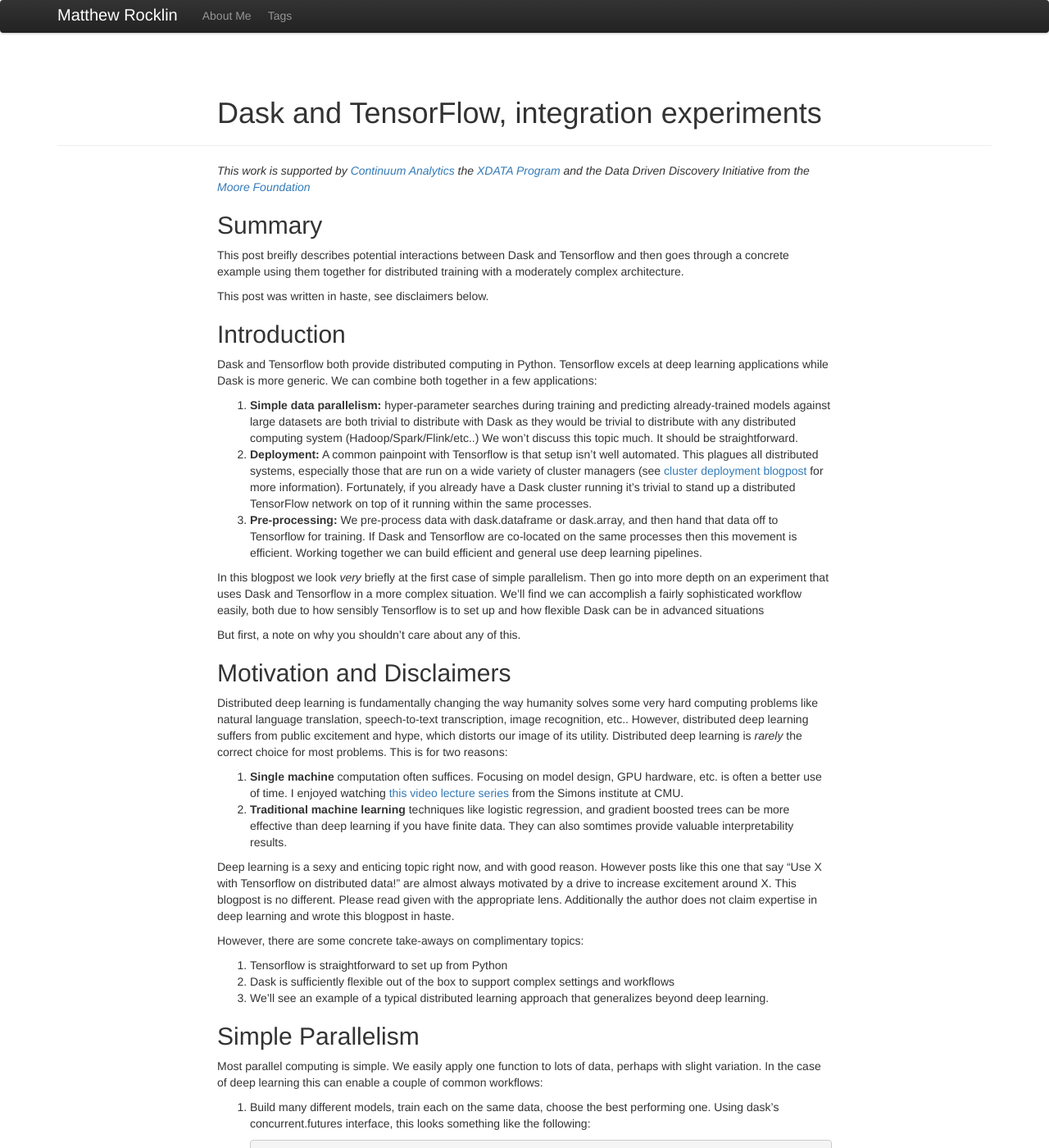
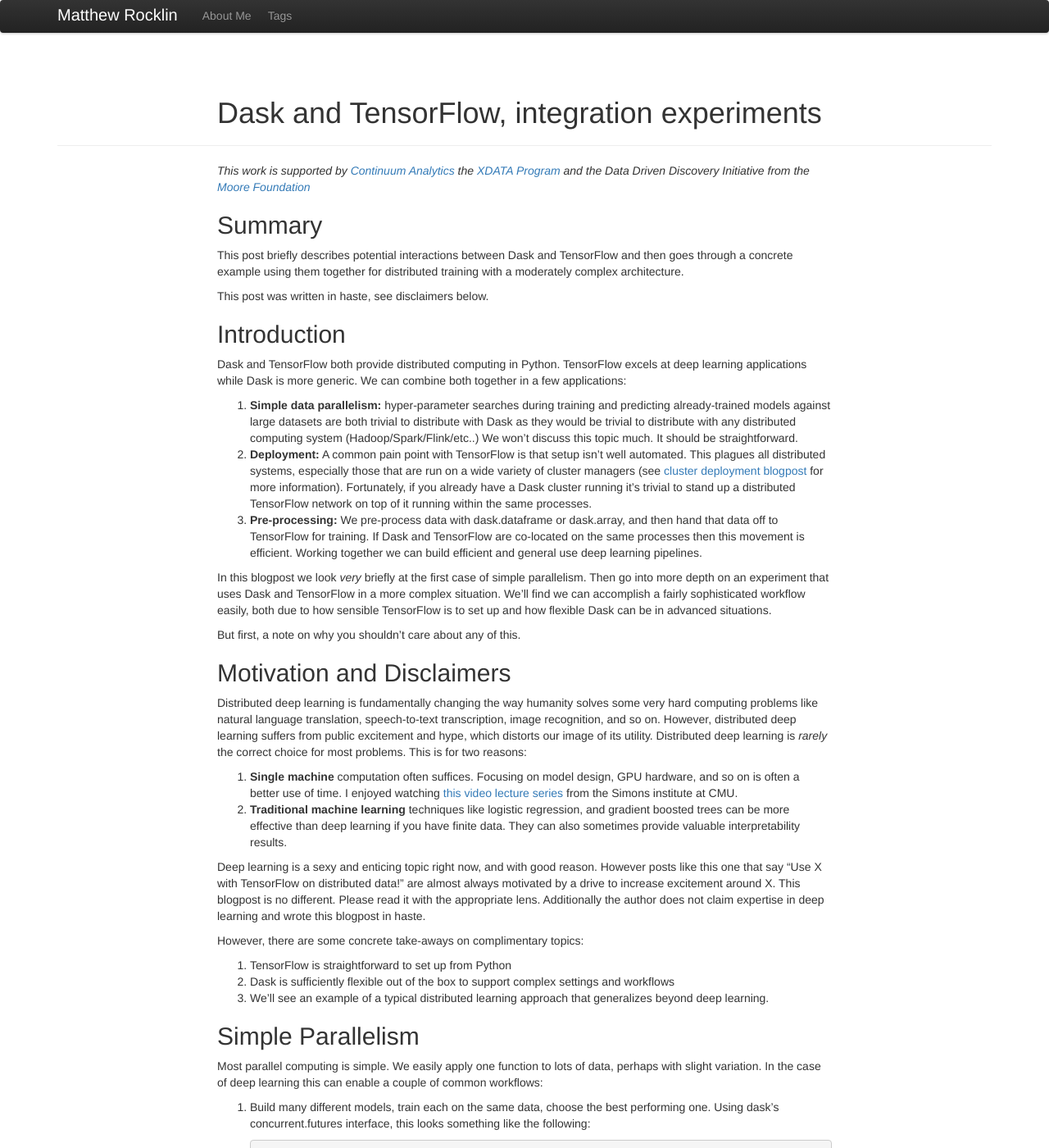
Before and after one commit to besyskymnbk/blog, a Jekyll site: the page built from _posts/work/2017-02-11-dask-tensorflow.md, in a window 1280 px wide and 1400 px high. Shown: the whole window at 82% size. Built offline with Jekyll 4.4.1, drawn with Linux system fonts in a browser that asks for light colours; comment, search, counter and statistics services are not loaded; some of the changed text lies outside the part shown.

Commit message:
spelling/capitalization/grammar tweaks
spelling/capitalization/grammar tweaks

````diff
--- a/_posts/work/2017-02-11-dask-tensorflow.md
+++ b/_posts/work/2017-02-11-dask-tensorflow.md
@@ -16,7 +16,7 @@ Foundation](https://www.moore.org/)*
 Summary
 -------
 
-This post breifly describes potential interactions between Dask and Tensorflow
+This post briefly describes potential interactions between Dask and TensorFlow
 and then goes through a concrete example using them together for distributed
 training with a moderately complex architecture.
 
@@ -26,8 +26,8 @@ This post was written in haste, see disclaimers below.
 Introduction
 ------------
 
-Dask and Tensorflow both provide distributed computing in Python.
-Tensorflow excels at deep learning applications while Dask is more generic.
+Dask and TensorFlow both provide distributed computing in Python.
+TensorFlow excels at deep learning applications while Dask is more generic.
 We can combine both together in a few applications:
 
 1.  **Simple data parallelism:** hyper-parameter searches during training
@@ -35,7 +35,7 @@ We can combine both together in a few applications:
     trivial to distribute with Dask as they would be trivial to distribute with
     any distributed computing system (Hadoop/Spark/Flink/etc..)  We won't
     discuss this topic much.  It should be straightforward.
-2.  **Deployment:** A common painpoint with Tensorflow is that setup isn't
+2.  **Deployment:** A common pain point with TensorFlow is that setup isn't
     well automated.  This plagues all distributed systems, especially those
     that are run on a wide variety of cluster managers (see [cluster deployment
     blogpost](http://matthewrocklin.com/blog/work/2016/09/22/cluster-deployments)
@@ -43,16 +43,16 @@ We can combine both together in a few applications:
     running it's trivial to stand up a distributed TensorFlow network on
     top of it running within the same processes.
 3.  **Pre-processing:** We pre-process data with dask.dataframe or dask.array,
-    and then hand that data off to Tensorflow for training.  If Dask and
-    Tensorflow are co-located on the same processes then this movement is
+    and then hand that data off to TensorFlow for training.  If Dask and
+    TensorFlow are co-located on the same processes then this movement is
     efficient.  Working together we can build efficient and general use deep
     learning pipelines.
 
 In this blogpost we look *very* briefly at the first case of simple
 parallelism.  Then go into more depth on an experiment that uses Dask and
-Tensorflow in a more complex situation.  We'll find we can accomplish a fairly
-sophisticated workflow easily, both due to how sensibly Tensorflow is to set up
-and how flexible Dask can be in advanced situations
+TensorFlow in a more complex situation.  We'll find we can accomplish a fairly
+sophisticated workflow easily, both due to how sensible TensorFlow is to set up
+and how flexible Dask can be in advanced situations.
 
 But first, a note on why you shouldn't care about any of this.
 
@@ -62,30 +62,30 @@ Motivation and Disclaimers
 
 Distributed deep learning is fundamentally changing the way humanity solves
 some very hard computing problems like natural language translation,
-speech-to-text transcription, image recognition, etc..  However, distributed
+speech-to-text transcription, image recognition, and so on.  However, distributed
 deep learning suffers from public excitement and hype, which distorts our image
 of its utility.  Distributed deep learning is *rarely* the correct choice for
 most problems.  This is for two reasons:
 
 1.  **Single machine** computation often suffices.  Focusing on model design,
-    GPU hardware, etc. is often a better use of time.  I enjoyed watching [this
+    GPU hardware, and so on is often a better use of time.  I enjoyed watching [this
     video lecture series](https://simons.berkeley.edu/talks/tutorial-deep-learning)
     from the Simons institute at CMU.
 2.  **Traditional machine learning** techniques like logistic regression, and
     gradient boosted trees can be more effective than deep learning if you have
-    finite data.  They can also somtimes provide valuable interpretability
+    finite data.  They can also sometimes provide valuable interpretability
     results.
 
 Deep learning is a sexy and enticing topic right now, and with good reason.
-However posts like this one that say "Use X with Tensorflow on distributed
+However posts like this one that say "Use X with TensorFlow on distributed
 data!" are almost always motivated by a drive to increase excitement around X.
-This blogpost is no different.  Please read given with the appropriate lens.
+This blogpost is no different.  Please read it with the appropriate lens.
 Additionally the author does not claim expertise in deep learning and wrote
 this blogpost in haste.
 
 However, there are some concrete take-aways on complimentary topics:
 
-1.  Tensorflow is straightforward to set up from Python
+1.  TensorFlow is straightforward to set up from Python
 2.  Dask is sufficiently flexible out of the box to support complex settings
     and workflows
 3.  We'll see an example of a typical distributed learning approach that
@@ -112,7 +112,7 @@ can enable a couple of common workflows:
     ```
 
 2.  Given an already-trained model, use it to predict outcomes on lots of data.
-    Here we use a big data collection like dask.dataframe
+    Here we use a big data collection like dask.dataframe:
 
     ```python
     # Distributed prediction
@@ -123,11 +123,11 @@ can enable a couple of common workflows:
     ```
 
 These techniques are relatively straightforward if you have modest exposure to
-Dask and Tensorflow (or any other machine learning library like scikit-learn),
+Dask and TensorFlow (or any other machine learning library like scikit-learn),
 so I'm going to ignore them for now and focus on more complex situations.
 
 Interested readers may find this blogpost on
-[Tensorflow and Spark](https://databricks.com/blog/2016/01/25/deep-learning-with-apache-spark-and-tensorflow.html)
+[TensorFlow and Spark](https://databricks.com/blog/2016/01/25/deep-learning-with-apache-spark-and-tensorflow.html)
 of interest.  It is a nice writeup that goes over these two techniques in more
 detail.
 
@@ -157,13 +157,13 @@ This is a fairly typical approach when the model can fit in one machine, but
 when we want to use multiple machines to accelerate training or because data
 volumes are too large.
 
-We'll use Tensorflow to do all of the actual training and scoring.  We'll use
+We'll use TensorFlow to do all of the actual training and scoring.  We'll use
 Dask to do everything else.  In particular, we're about to do the following:
 
 1.  Prepare data with dask.array
-2.  Set up Tensorflow workers as long-running tasks
-3.  Feed data from Dask to Tensorflow while scores remain poor
-4.  Let Tensorflow handle training using its own network
+2.  Set up TensorFlow workers as long-running tasks
+3.  Feed data from Dask to TensorFlow while scores remain poor
+4.  Let TensorFlow handle training using its own network
 
 
 Prepare Data with Dask.array
@@ -171,7 +171,7 @@ Prepare Data with Dask.array
 
 For this toy example we're just going to use the mnist data that comes with
 TensorFlow.  However, we'll artificially inflate this data by concatenating
-it to itself many times across a cluster
+it to itself many times across a cluster:
 
 ```python
 def get_mnist():
@@ -232,7 +232,7 @@ plt.imshow(im, cmap='gray')
 
 This shows off how one can use Dask collections to clean up and provide
 pre-processing and feature generation on data in parallel before sending it to
-Tensorflow.  In our simple case we won't actually do any of this, but it's
+TensorFlow.  In our simple case we won't actually do any of this, but it's
 useful in more real-world situations.
 
 Finally, after doing our preprocessing on the distributed array of all of our
@@ -253,19 +253,19 @@ batches = c.compute(batches)
 ```
 
 Now we have a few hundred pairs of NumPy arrays in distributed memory waiting
-to be sent to a Tensorflow worker.
+to be sent to a TensorFlow worker.
 
 
 Setting up TensorFlow workers alongside Dask workers
 ----------------------------------------------------
 
-Dask workers are just normal Python processes.  Tensorflow can launch itself
+Dask workers are just normal Python processes.  TensorFlow can launch itself
 from a normal Python process.  We've made a small function
 [here](https://github.com/mrocklin/dask-tensorflow/blob/6fdadb6f52935788d593bdc01d441cfd9ad6a3be/dask_tensorflow/core.py)
-that launches Tensorflow servers alongside Dask workers using Dask's ability to
+that launches TensorFlow servers alongside Dask workers using Dask's ability to
 run long-running tasks and maintain user-defined state.  All together, this is
 about 80 lines of code (including comments and docstrings) and allows us to
-define our Tensorflow network on top of Dask as follows:
+define our TensorFlow network on top of Dask as follows:
 
     $ pip install git+https://github.com/mrocklin/dask-tensorflow
 
@@ -489,8 +489,8 @@ def worker_task():
 
 The last three functions defined here, `ps_task`, `scorer_task` and
 `worker_task` are functions that we want to run on each of our three groups of
-Tensorflow server types.  The parameter server task just starts a long-running
-task and passively joins the tensorflow network:
+TensorFlow server types.  The parameter server task just starts a long-running
+task and passively joins the TensorFlow network:
 
 ```python
 def ps_task():
@@ -500,7 +500,7 @@ def ps_task():
 
 The scorer task opens up an [inter-worker
 channel](http://distributed.readthedocs.io/en/latest/channels.html) of
-communication named "scores", creates the Tensorflow model, then every second
+communication named "scores", creates the TensorFlow model, then every second
 scores the current state of the model against validation data.  It reports the
 score on the inter-worker channel:
 
@@ -520,7 +520,7 @@ def scoring_task():
             time.sleep(1)
 ```
 
-the worker task makes the model, listens on the Dask-Tensorflow Queue for new
+The worker task makes the model, listens on the Dask-TensorFlow Queue for new
 training data, and continues training until the last reported score is good
 enough.
 
@@ -544,7 +544,7 @@ def worker_task():
 ```
 
 We launch these tasks on the Dask workers that have the corresponding
-Tensorflow servers (see `tf_spec` and `dask_spec` above):
+TensorFlow servers (see `tf_spec` and `dask_spec` above):
 
 ```python
 ps_tasks = [c.submit(ps_task, workers=worker)
@@ -561,13 +561,13 @@ stimulation:
 
 <img src="{{ BASE_PATH }}/images/tf-long-running-task.png"
      width="70%"
-     alt="long running tensorflow tasks">
+     alt="long running TensorFlow tasks">
 
 
 Finally we construct a function to dump each of our batches of data
 from our Dask.array (from the very beginning of this post) into the
-Dask-Tensorflow queues on our workers.  We make sure to only run these tasks
-where the Dask-worker has a corresponding Tensorflow training worker:
+Dask-TensorFlow queues on our workers.  We make sure to only run these tasks
+where the Dask-worker has a corresponding TensorFlow training worker:
 
 ```python
 from distributed.worker_client import get_worker
@@ -601,15 +601,15 @@ while scores.data[-1] > 1000:
 Conclusion
 ----------
 
-We discussed a non-trivial way to use Tensorflow to accomplish distributed
-machine learning.  We used Dask to support Tensorflow in a few ways:
+We discussed a non-trivial way to use TensorFlow to accomplish distributed
+machine learning.  We used Dask to support TensorFlow in a few ways:
 
-1.  Trivially setup the Tensorflow network
+1.  Trivially setup the TensorFlow network
 2.  Prepare and clean data
 3.  Coordinate progress and stopping criteria
 
-We found it convenient that Dask and Tensorflow could play nicely with each
-other.  Dask supported Tensorflow without getting in the way.  The fact that
+We found it convenient that Dask and TensorFlow could play nicely with each
+other.  Dask supported TensorFlow without getting in the way.  The fact that
 both libraries play nicely within Python and the greater PyData stack
 (NumPy/Pandas) makes it trivial to move data between them without costly or
 complex tricks.
````
Also changed, not shown: other parts of _posts/work/2017-02-11-dask-tensorflow.md (+12 -12 lines).
